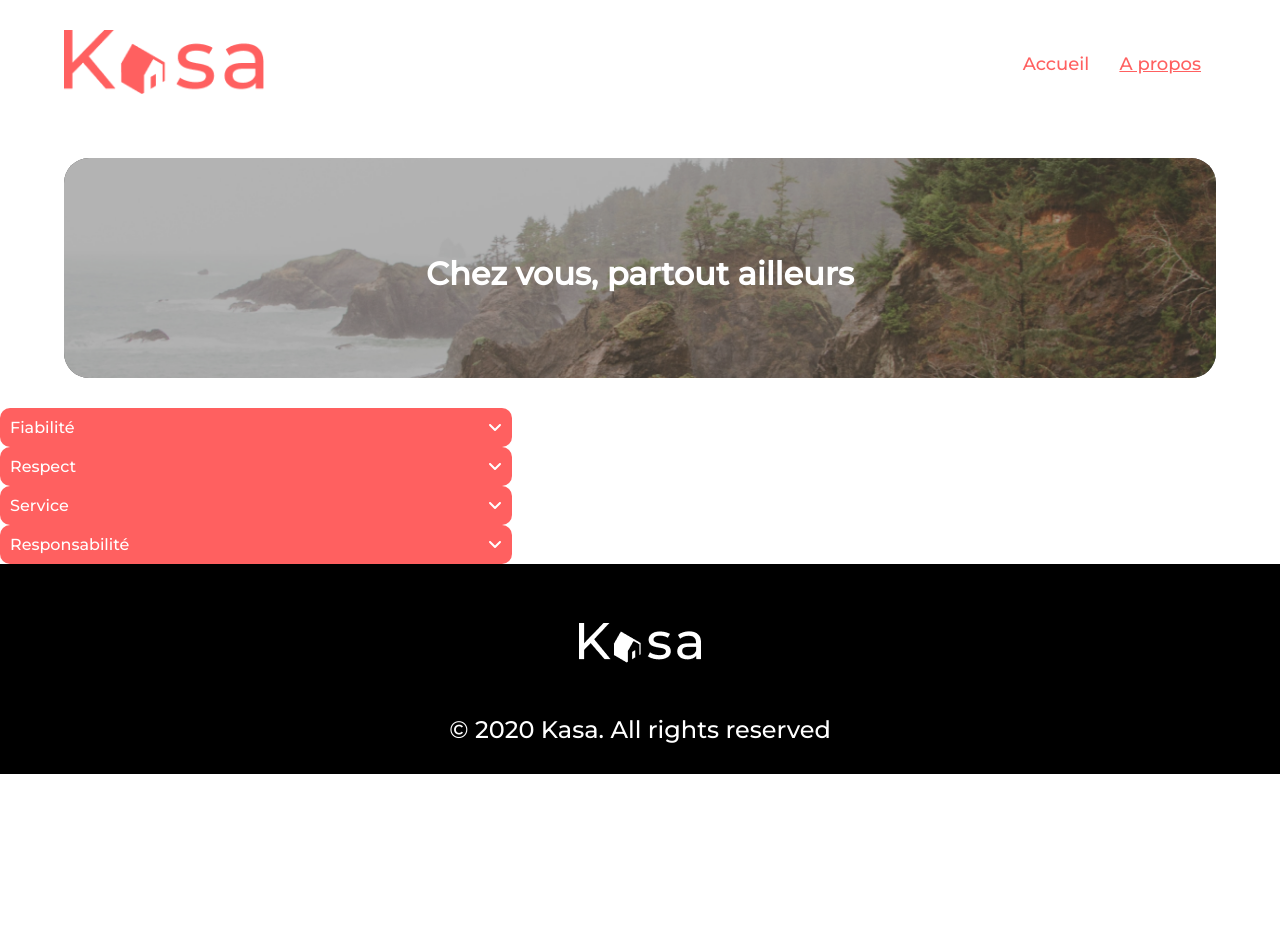
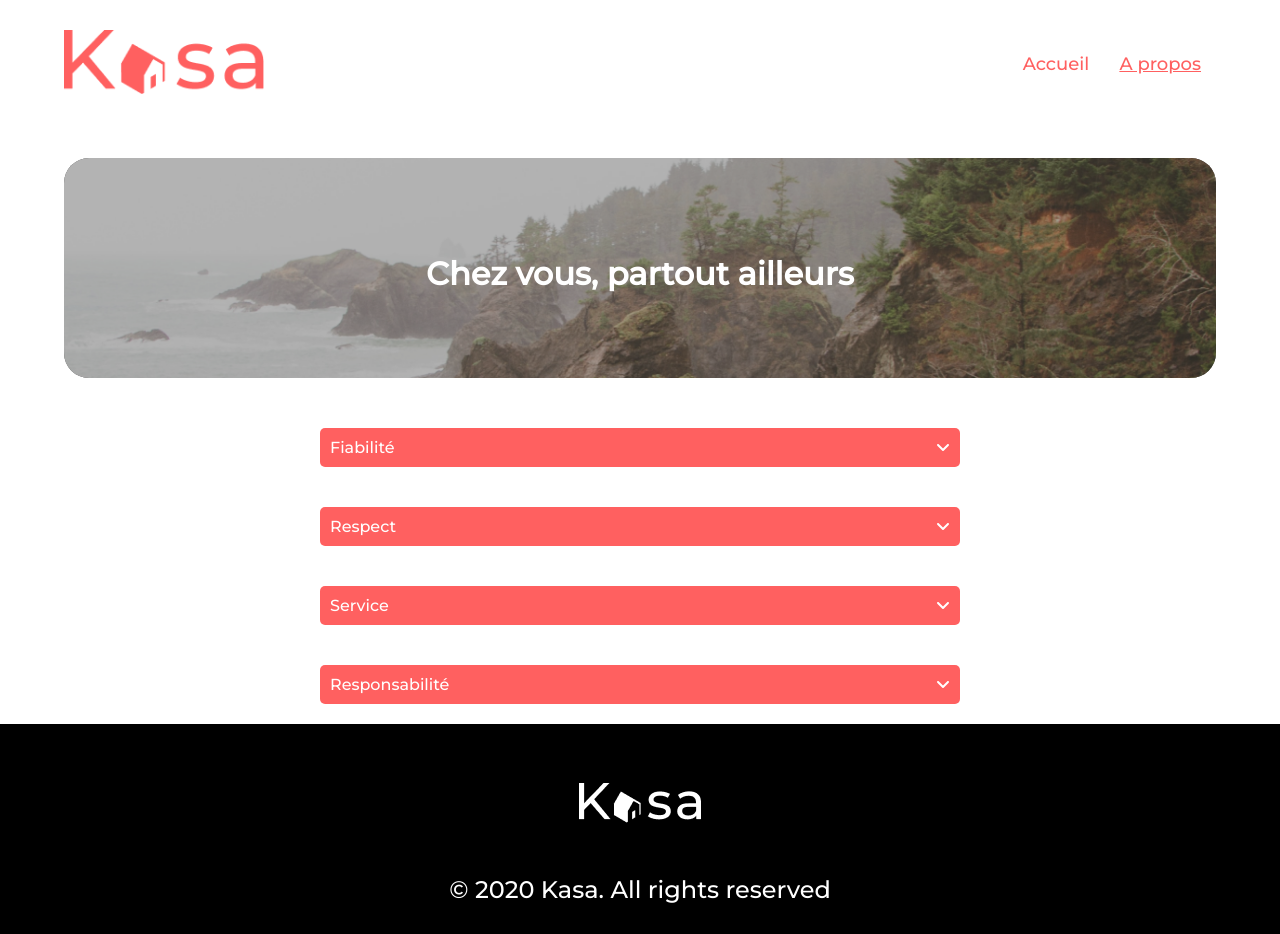
Before and after one commit to MathisZerbib/Zerbib_Mathis_10_240622, a React (Create React App) app: page /about in a window 1280 px wide. Before the commit the page ends 800 px from the top, so only its background shows below. Built offline with nearby package versions, Linux system fonts and the light colour scheme.

Commit message:
general layout accrodion + about + location

```diff
--- a/src/components/Accordion/index.jsx
+++ b/src/components/Accordion/index.jsx
@@ -6,8 +6,9 @@ import { faAngleUp } from "@fortawesome/free-solid-svg-icons";
 import { FontAwesomeIcon } from "@fortawesome/react-fontawesome";
 
 const AccordionCard = styled.div`
-  width: 40%;
+  width: 100%;
   justify-content: space-between;
+  margin: 20px;
 `;
 const AccordionTitle = styled.div`
   display: flex;
@@ -17,7 +18,7 @@ const AccordionTitle = styled.div`
   background-color: ${colors.primary};
   color: white;
   padding: 10px;
-  border-radius: 10px;
+  border-radius: 5px;
 `;
 const AccordionContent = styled.div`
   color: ${colors.primary};
--- a/src/pages/About/index.jsx
+++ b/src/pages/About/index.jsx
@@ -7,6 +7,9 @@ const AccordionContainer = styled.div`
 margin: 0 auto;
 display:flex;
 flex-direction: column;
+align-items: center;
+width: 50%;
+
 `;
 function About() {
     return (
@@ -16,13 +19,13 @@ function About() {
 
           <AccordionContainer>
 
-                  <Accordion title="Fiabilité" content={['La bienveillance fait partie des valeurs fondatrices de Kasa. Tout comportement discriminatoire ou de perturbation du voisinage entraînera une exclusion de notre plateforme.']} />
+                  <Accordion title="Fiabilité" content={'La bienveillance fait partie des valeurs fondatrices de Kasa. Tout comportement discriminatoire ou de perturbation du voisinage entraînera une exclusion de notre plateforme.'} />
 
-                  <Accordion title="Respect" content={['La bienveillance fait partie des valeurs fondatrices de Kasa. Tout comportement discriminatoire ou de perturbation du voisinage entraînera une exclusion de notre plateforme.']} />
+                  <Accordion title="Respect" content={'La bienveillance fait partie des valeurs fondatrices de Kasa. Tout comportement discriminatoire ou de perturbation du voisinage entraînera une exclusion de notre plateforme.'} />
 
-                  <Accordion title="Service" content={['La bienveillance fait partie des valeurs fondatrices de Kasa. Tout comportement discriminatoire ou de perturbation du voisinage entraînera une exclusion de notre plateforme.']}  />
+                  <Accordion title="Service" content={'La bienveillance fait partie des valeurs fondatrices de Kasa. Tout comportement discriminatoire ou de perturbation du voisinage entraînera une exclusion de notre plateforme.'}  />
 
-                  <Accordion title="Responsabilité" content={['La bienveillance fait partie des valeurs fondatrices de Kasa. Tout comportement discriminatoire ou de perturbation du voisinage entraînera une exclusion de notre plateforme.']}  />
+                  <Accordion title="Responsabilité" content={'La bienveillance fait partie des valeurs fondatrices de Kasa. Tout comportement discriminatoire ou de perturbation du voisinage entraînera une exclusion de notre plateforme.'}  />
 
               </AccordionContainer>
         </main>
--- a/src/pages/Location/index.jsx
+++ b/src/pages/Location/index.jsx
@@ -17,7 +17,7 @@ const CoverContainer = styled.div`
   position: relative;
   overflow: hidden;
   width: 90%;
-  margin: 0 auto;
+  margin: 30px auto;
 `;
 const SectionHeaderContainer = styled.div`
   display: flex;
@@ -50,20 +50,20 @@ margin-bottom: 10px;
 const HostContainer = styled.div`
   display: flex;
   flex-direction: row;
-  align-items: end;
+  align-items: center;
 `;
 
 const HostName = styled.p`
   width: 5rem;
   font-size: 1.125rem;
   color: #ff6060;
-  margin: 20px;
+  margin: 0;
 `;
 
 const HostCover = styled.img`
   height: 65px;
   border-radius: 65px;
-  margin: 20px;
+  margin: 0;
 `;
 
 const TagListContainer = styled.div`
@@ -80,8 +80,25 @@ display:flex;
 flex-direction: row;
 justify-content: space-around;
 min-height: 300px;
+margin: 0 75px;
 `;
 
+const RatingStar = styled.div`
+  display: flex;
+  flex-direction: row;
+  align-items: center;
+  justify-content: center;
+  font-size: 1.25rem;
+`;
+
+const InfoHostContainer = styled.div`
+  display: flex;
+  flex-direction: column;
+  align-items: center;
+  justify-content: space-between;
+  margin: 0 5%;
+  height: 100px;
+`;
 function Location() {
   const { id } = useParams();
   const [data, setData] = useState([]);
@@ -139,11 +156,16 @@ function Location() {
                   </TagListContainer>
                 </LocTitleContainer>
 
-                <div>
+                <InfoHostContainer>
                   <HostContainer>
                     <HostName>{el.host.name}</HostName>
                     <HostCover src={el.host.picture}></HostCover>
                   </HostContainer>
+
+
+                  <RatingStar>
+
+
                   {ratingStar.map((el, i) => {
                     if (el >= 1) {
                       return (
@@ -163,7 +185,8 @@ function Location() {
                       );
                     }
                   })}
-                </div>
+                                    </RatingStar>
+                </InfoHostContainer>
               </SectionHeaderContainer>
 
                 <AccordionContainer>
```
